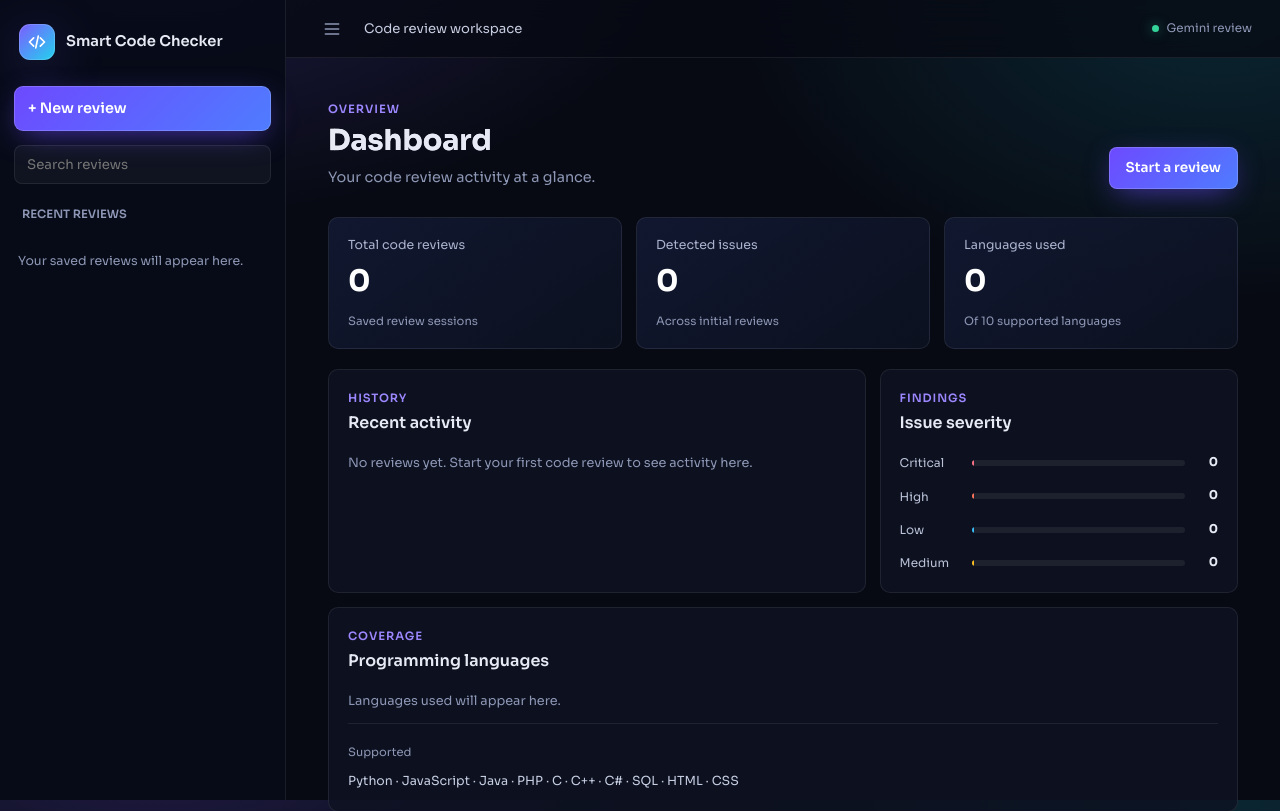
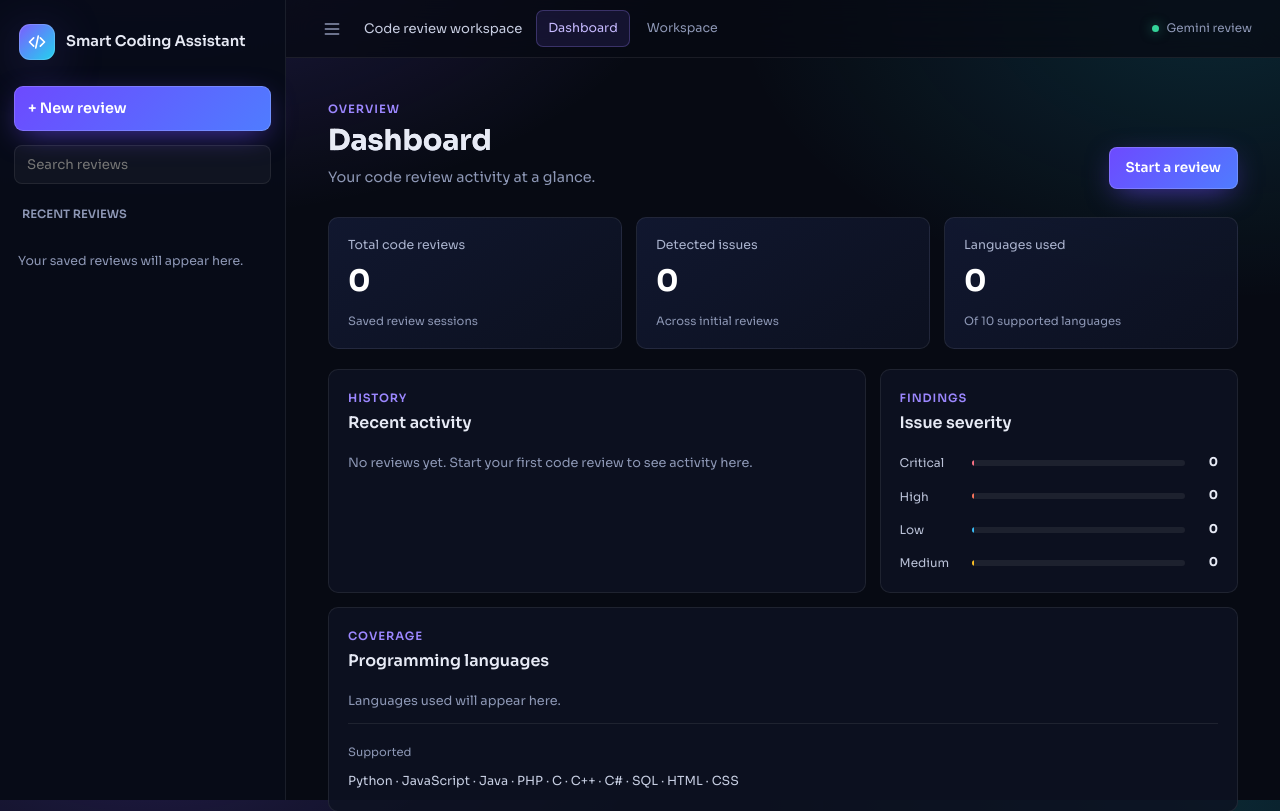
Before and after one commit to eros97-arch/Smart-Coding-Assistant, a Flask app: page / in a window 1280 px wide. Shown: the top 811 px of the page. Run offline with Flask 3, Linux system fonts and the light colour scheme; data that the repository does not hold is empty; some libraries are stand-ins or nearby versions.

Commit message:
Implemented a navigation to switch between dashboard and code review page
6767

```diff
--- a/static/script.js
+++ b/static/script.js
@@ -10,6 +10,8 @@ const appShell = document.getElementById('app-shell');
 const sidebar = document.getElementById('sidebar');
 const sidebarToggle = document.getElementById('sidebar-toggle');
 const sidebarBackdrop = document.getElementById('sidebar-backdrop');
+const dashboardNav = document.getElementById('dashboard-nav');
+const workspaceNav = document.getElementById('workspace-nav');
 const conversationList = document.getElementById('conversation-list');
 const historySearch = document.getElementById('history-search');
 const dashboardView = document.getElementById('dashboard-view');
@@ -209,6 +211,9 @@ function showView(view) {
     [dashboardView, editorView, conversationView].forEach((section) => {
         section.hidden = section !== view;
     });
+    const showingDashboard = view === dashboardView;
+    dashboardNav.setAttribute('aria-current', showingDashboard ? 'page' : 'false');
+    workspaceNav.setAttribute('aria-current', showingDashboard ? 'false' : 'page');
     appShell.classList.remove('sidebar-open');
     window.scrollTo({ top: 0, behavior: 'smooth' });
 }
@@ -570,9 +575,16 @@ followupInput.addEventListener('keydown', (event) => {
 
 document.getElementById('new-review-btn').addEventListener('click', startNewReview);
 document.getElementById('dashboard-new-review').addEventListener('click', startNewReview);
-document.getElementById('conversation-dashboard').addEventListener('click', () => {
+dashboardNav.addEventListener('click', () => {
     showView(dashboardView);
     loadDashboard();
+});
+workspaceNav.addEventListener('click', () => {
+    if (currentConversationId !== null) {
+        openConversation(currentConversationId);
+    } else {
+        showView(editorView);
+    }
 });
 sidebarToggle.addEventListener('click', () => {
     if (window.matchMedia('(max-width: 760px)').matches) {
--- a/static/style.css
+++ b/static/style.css
@@ -383,6 +383,11 @@ body { overflow-x: hidden; }
 .sidebar-toggle:hover { border-color: var(--line); color: var(--text); }
 .sidebar-toggle svg { width: 20px; height: 20px; }
 .topbar-title { color: #c8cee2; font-size: 0.82rem; }
+.primary-navigation { display: flex; align-items: center; gap: 5px; }
+.navigation-link { padding: 8px 11px; border: 1px solid transparent; border-radius: 7px; color: var(--muted); background: transparent; font: inherit; font-size: 0.78rem; cursor: pointer; }
+.navigation-link:hover { color: var(--text); }
+.navigation-link[aria-current="page"] { border-color: rgba(156,135,255,0.28); color: #c7baff; background: rgba(124,92,255,0.12); }
+.navigation-link:focus-visible { outline: 2px solid var(--violet); outline-offset: 2px; }
 .status-indicator { display: flex; align-items: center; gap: 7px; margin-left: auto; color: var(--muted); font-size: 0.74rem; }
 .status-indicator span { width: 7px; height: 7px; border-radius: 50%; background: #34d399; box-shadow: 0 0 12px rgba(52,211,153,0.55); }
 .main-content { width: 100%; max-width: 1180px; margin: 0 auto; padding: 42px 42px 64px; }
@@ -436,7 +441,6 @@ body { overflow-x: hidden; }
 .conversation-view { max-width: 900px; margin: 0 auto; }
 .conversation-heading { align-items: center; margin-bottom: 24px; }
 .conversation-heading h1 { font-size: 1.35rem; }
-.conversation-heading .ghost { border-color: var(--line); }
 .transcript { display: grid; gap: 18px; max-height: calc(100vh - 270px); overflow-y: auto; padding: 2px 3px 20px; }
 .chat-message { min-width: 0; padding: 17px 19px; border: 1px solid var(--line); border-radius: 9px; background: rgba(14,19,34,0.88); }
 .user-message { background: rgba(22,27,48,0.8); }
@@ -469,6 +473,9 @@ body { overflow-x: hidden; }
 @media (max-width: 560px) {
     .main-content { padding: 28px 17px 42px; }
     .topbar { padding: 0 14px; }
+    .topbar-title { display: none; }
+    .primary-navigation { gap: 2px; }
+    .navigation-link { padding: 8px; }
     textarea { height: 240px; }
     .footer-row { flex-direction: column; align-items: stretch; }
     .hint { display: none; }
--- a/templates/index.html
+++ b/templates/index.html
@@ -3,7 +3,7 @@
 <head>
     <meta charset="UTF-8">
     <meta name="viewport" content="width=device-width, initial-scale=1.0">
-    <title>Smart Code Checker</title>
+    <title>Smart Coding Assistant</title>
 
     <link rel="preconnect" href="https://fonts.googleapis.com">
     <link rel="preconnect" href="https://fonts.gstatic.com" crossorigin>
@@ -26,7 +26,7 @@
                     <line x1="13.5" y1="5" x2="10.5" y2="19"></line>
                 </svg>
             </div>
-            <span class="brand-name">Smart Code Checker</span>
+            <span class="brand-name">Smart Coding Assistant</span>
         </div>
         <button class="primary new-review" id="new-review-btn" type="button">+ New review</button>
         <label class="history-search">
@@ -60,6 +60,10 @@
                 </svg>
             </button>
             <span class="topbar-title">Code review workspace</span>
+            <nav class="primary-navigation" aria-label="Main navigation">
+                <button class="navigation-link" id="dashboard-nav" type="button" aria-current="page">Dashboard</button>
+                <button class="navigation-link" id="workspace-nav" type="button">Workspace</button>
+            </nav>
             <span class="status-indicator"><span></span> Gemini review</span>
         </div>
 
@@ -147,7 +151,6 @@
             <section class="view conversation-view" id="conversation-view" hidden>
                 <div class="conversation-heading">
                     <div><p class="eyebrow" id="conversation-language">Review conversation</p><h1 id="conversation-title">Review</h1></div>
-                    <button class="ghost" id="conversation-dashboard" type="button">Dashboard</button>
                 </div>
                 <div class="transcript" id="transcript" aria-live="polite"></div>
                 <form class="followup-form" id="followup-form">
```
